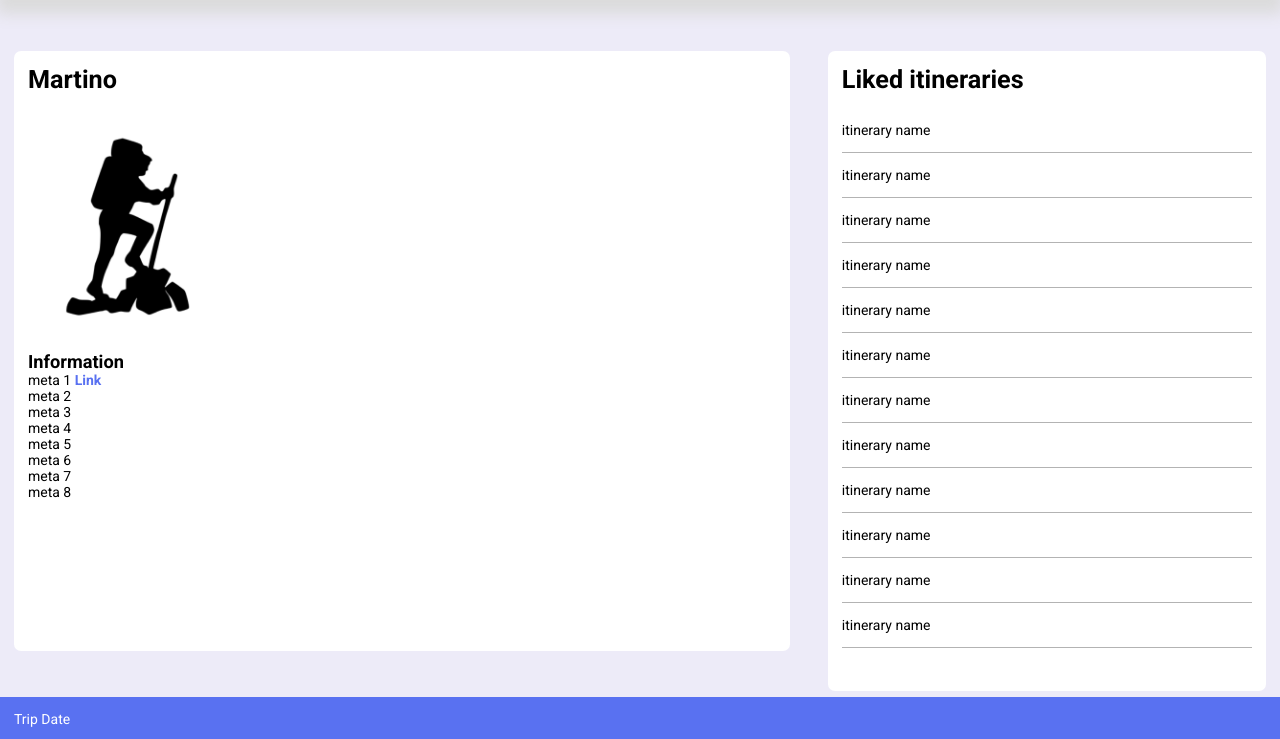
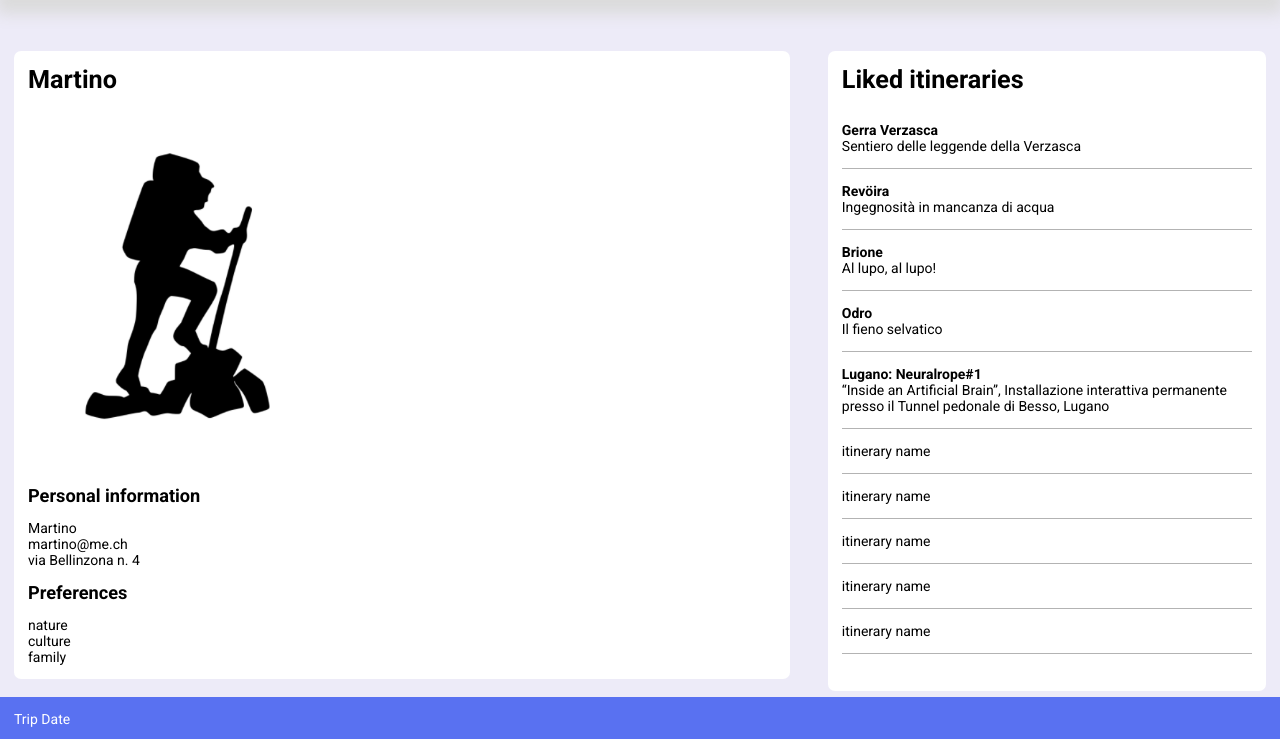
Before and after one commit to trip-date/trip-date.github.io, a PHP site: page /profile in a window 1280 px wide. Shown: the part 61-800 px from the top of the page. Run offline with PHP 8.4, Linux system fonts and the light colour scheme.

Commit message:
update profile

```diff
--- a/assets/style/style.css
+++ b/assets/style/style.css
@@ -85,14 +85,14 @@ main {
     width: 62%; }
     main section #itinerary, main section #profile {
       background-color: #FFF;
-      height: 75vh;
       border-radius: 7px; }
     main section h2 {
       margin-bottom: 14px; }
+    main section h3 {
+      margin: 14px 0; }
     main section #buttons {
-      position: absolute;
-      width: 62%;
-      bottom: 0;
+      width: 100%;
+      margin-top: 42px;
       cursor: pointer;
       display: flex;
       justify-content: space-between; }
@@ -101,13 +101,13 @@ main {
         width: 50%;
         color: white; }
       main section #buttons #like {
-        background-color: #20b677; }
+        background-color: #1c777d; }
       main section #buttons #like:hover {
-        background-color: #188b5b; }
+        background-color: #134f53; }
       main section #buttons #dislike {
-        background-color: #E72F27; }
+        background-color: #c984a3; }
       main section #buttons #dislike:hover {
-        background-color: #c51d16; }
+        background-color: #b96188; }
   main aside {
     width: 35%; }
     main aside div {
@@ -125,8 +125,13 @@ main {
         padding: 14px 0;
         border-bottom: 1px solid #b3b3b3;
         cursor: pointer; }
+        main aside div li img {
+          width: 28px; }
       main aside div li:hover {
-        background-color: #8899f5; }
+        background-color: lighter(#5971F1, 10); }
+      main aside div .trip {
+        font-weight: bold;
+        display: block; }
     main aside #liked {
       height: 80vh;
       background-color: #FFF; }
--- a/assets/style/style.sass
+++ b/assets/style/style.sass
@@ -2,8 +2,8 @@ $x: 14px
 $color_a: #5971F1 // blue
 $color_b: #FFF // white
 $color_c: #000 // black
-$color_red: #E72F27 // red
-$color_green: #20b677 // green
+$color_red: #c984a3 // red
+$color_green: #1c777d // green
 $color_background: #EDEBF8
 
 /* ----------------- */
@@ -21,6 +21,7 @@ body
 	font-family: 'Roboto', sans-serif
 	background-color: $color_background
 	font-size: $x
+	//overflow: hidden
 
 a, a:visited
 	text-decoration: none
@@ -100,19 +101,24 @@ main
 	section
 		width: 62%
 		//padding: $x
+		//overflow: scroll
 
 		#itinerary, #profile
 			background-color: $color_b
-			height: 75vh
+			// height: 75vh
 			border-radius: $x * 0.5
 
 		h2
 			margin-bottom: $x
 
+		h3
+			margin: $x 0
+
 		#buttons
-			position: absolute
-			width: 62%
-			bottom: 0
+			// position: absolute
+			//bottom: 0
+			width: 100%
+			margin-top: $x * 3
 			cursor: pointer
 			display: flex
 			justify-content: space-between
@@ -156,8 +162,15 @@ main
 				border-bottom: 1px solid darken($color_b,30)
 				cursor: pointer
 
+				img
+					width: $x * 2
+
 			li:hover
-				background-color: lighten($color_a,10)
+				background-color: lighter($color_a,10)
+
+			.trip
+				font-weight: bold
+				display: block
 
 		#liked
 			height: 80vh
@@ -165,6 +178,7 @@ main
 
 		//#reccommended
 		//	background-color: red
+
 
 footer
 	position: fixed
--- a/profile/index.html
+++ b/profile/index.html
@@ -29,17 +29,17 @@
                 <div id="profile">
                     <div class="container">
                         <h2>Martino</h2>
-                        <img src="../assets/images/profile.png" style="width: 200px;">
+                        <img src="../assets/images/profile.png" width="418" height="502" style="width: 300px; height: auto;">
                         <div>
-                            <h3>Information</h3>
-                            <div>meta 1 <a href="">Link</a></div>
-                            <div>meta 2</div>
-                            <div>meta 3</div>
-                            <div>meta 4</div>
-                            <div>meta 5</div>
-                            <div>meta 6</div>
-                            <div>meta 7</div>
-                            <div>meta 8</div>
+                            <h3>Personal information</h3>
+                            <div>Martino</div>
+                            <div>martino@me.ch</div>
+                            <div>via Bellinzona n. 4</div>
+
+                            <h3>Preferences</h3>
+                            <div>nature</div>
+                            <div>culture</div>
+                            <div>family</div>
                         </div>
                     </div>
                 </div>
@@ -48,9 +48,11 @@
                  <div id="liked">
                     <h2>Liked itineraries</h2>
                     <ul>
-                        <li>itinerary name</li>
-                        <li>itinerary name</li>
-                        <li>itinerary name</li>
+                        <li><span class="trip">Gerra Verzasca</span><span>Sentiero delle leggende della Verzasca</span></li>
+                        <li><span class="trip">Revöira</span><span>Ingegnosità in mancanza di acqua</span></li>
+                        <li><span class="trip">Brione</span><span>Al lupo, al lupo!</span></li>
+                        <li><span class="trip">Odro</span><span>Il fieno selvatico</span></li>
+                        <li><span class="trip">Lugano: Neuralrope#1</span><span>“Inside an Artificial Brain”, Installazione interattiva permanente presso il Tunnel pedonale di Besso, Lugano</span></li>
                         <li>itinerary name</li>
                         <li>itinerary name</li>
                         <li>itinerary name</li>
```
Also changed, not shown: index.php (+8 -3 lines), load-example.php (deleted, +0 -16 lines), assets/images/museum.png (added), 1 other file.
